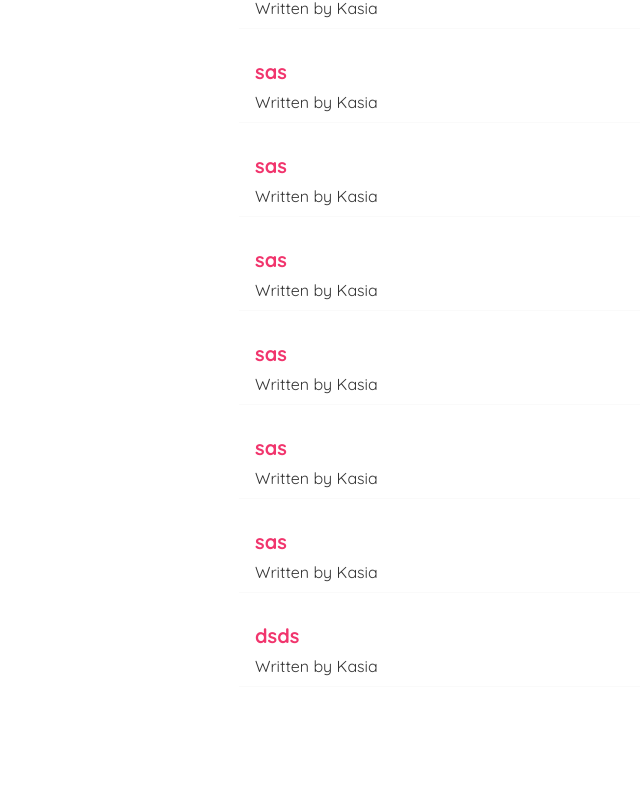
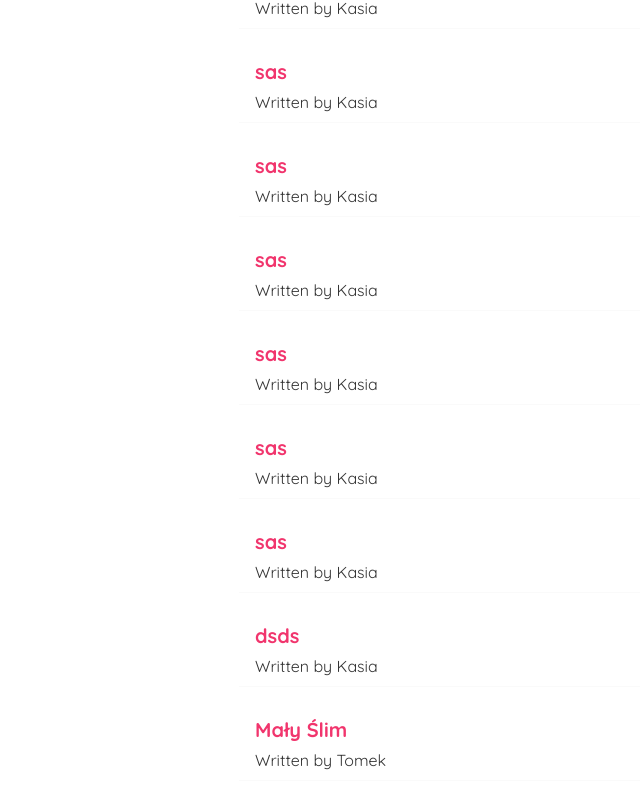
Before and after one commit to TomaszSwiatek/blog-app, a React (Create React App) app: page / in a window 1280 px wide. Shown: the part 404-1211 px from the top of the page, without its empty margins (101-741 px from the left). Before the commit the page ends 1171 px from the top, so only its background shows below. Built offline with nearby package versions, Linux system fonts and the light colour scheme; data requests are answered from the project's data file.

Commit message:
redirt after add blog to home page

```diff
--- a/data/db.json
+++ b/data/db.json
@@ -59,6 +59,12 @@
       "body": "dsds",
       "author": "Kasia",
       "id": 10
+    },
+    {
+      "title": "Mały Ślim",
+      "body": "Dzień dobry mały Ślim :)",
+      "author": "Tomek",
+      "id": 11
     }
   ]
 }
--- a/src/Create.js
+++ b/src/Create.js
@@ -1,10 +1,12 @@
 import { useState } from 'react'
+import { useHistory } from 'react-router-dom';
 
 const Create = () => {
     const [title, setTitle] = useState('');
     const [body, setBody] = useState('');
     const [author, setAuthor] = useState('Tomek');
     const [isPending, setIsPending] = useState(false);
+    const history = useHistory();
     const handleSubmit = (e) => {
         e.preventDefault();
         setIsPending(true);
@@ -16,8 +18,10 @@ const Create = () => {
             headers: { 'Content-Type': 'application/json' },
             body: JSON.stringify(blog)
         }).then(() => {
-            console.log('blog added')
-            setIsPending(false)
+            console.log('blog added');
+            setIsPending(false);
+            // history.go(-1)  //cofa nas o jedną stronę do tyłu.
+            history.push('/');
         }
 
         )
```
Also changed, not shown: 1 other file (tests, documents, lock files or other folders).
